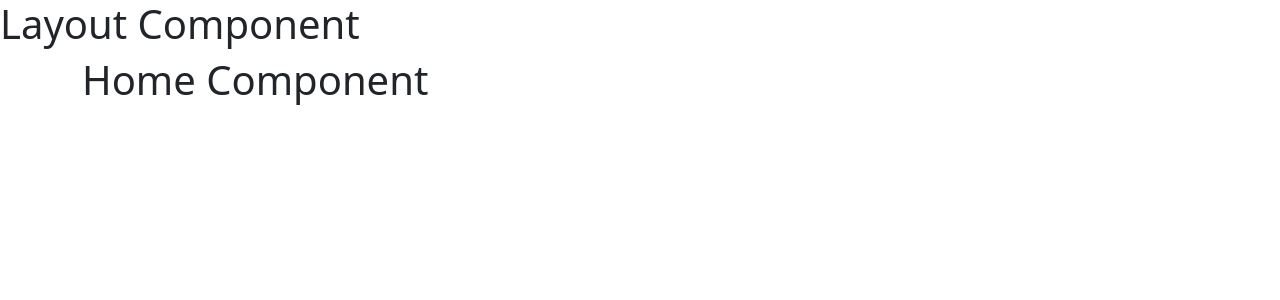
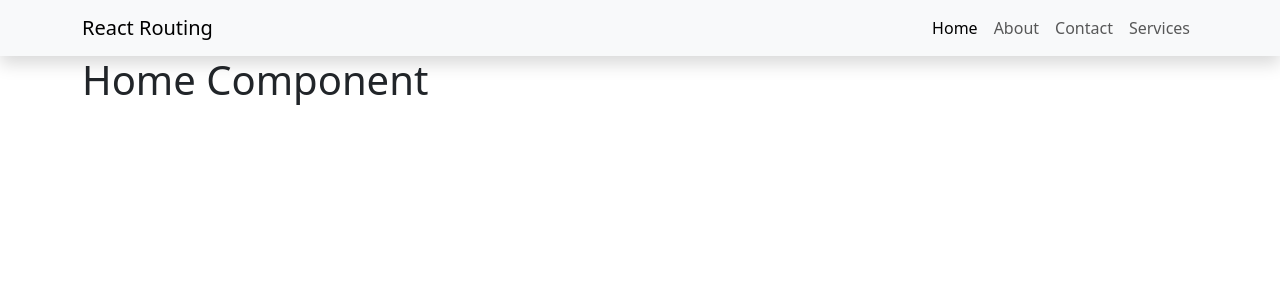
Before and after one commit to jbgalvo/Galvo_Activity14, a React (Vite) app: page / in a window 1280 px wide. Shown: the top 300 px of the page. Built offline with nearby package versions, Linux system fonts and the light colour scheme.

Commit message:
added task 2 navigation

```diff
--- a/src/pages/Layout.jsx
+++ b/src/pages/Layout.jsx
@@ -1,9 +1,10 @@
-import { Outlet, Link } from "react-router-dom";
+import { Outlet } from "react-router-dom";
+import Navbar from "./Navbar.jsx";
 
 function Layout() {
   return (
     <>
-      <h1>Layout Component</h1>
+      <Navbar />
       <div className="container">
         <Outlet></Outlet>
       </div>
--- /dev/null
+++ b/src/pages/Navbar.jsx
@@ -0,0 +1,34 @@
+import { Link } from "react-router-dom";
+
+function Navbar() {
+  return (
+    <>
+      <nav className="navbar navbar-expand-lg bg-body-tertiary shadow">
+        <div className="container">
+          <Link className="navbar-brand" to="/">React Routing</Link>
+          <button className="navbar-toggler" type="button" data-bs-toggle="collapse" data-bs-target="#navbarSupportedContent" aria-controls="navbarSupportedContent" aria-expanded="false" aria-label="Toggle navigation">
+            <span className="navbar-toggler-icon"></span>
+          </button>
+          <div className="collapse navbar-collapse" id="navbarSupportedContent">
+            <ul className="navbar-nav ms-auto mb-2 mb-lg-0">
+              <li className="nav-item">
+                <Link className="nav-link active" aria-current="page" to="/">Home</Link>
+              </li>
+              <li className="nav-item">
+                <Link className="nav-link" to="about">About</Link>
+              </li>
+              <li className="nav-item">
+                <Link className="nav-link" to="contact">Contact</Link>
+              </li>
+              <li className="nav-item">
+                <Link className="nav-link" to="services">Services</Link>
+              </li>
+            </ul>
+          </div>
+        </div>
+      </nav>
+    </>
+  )
+}
+
+export default Navbar;
```
